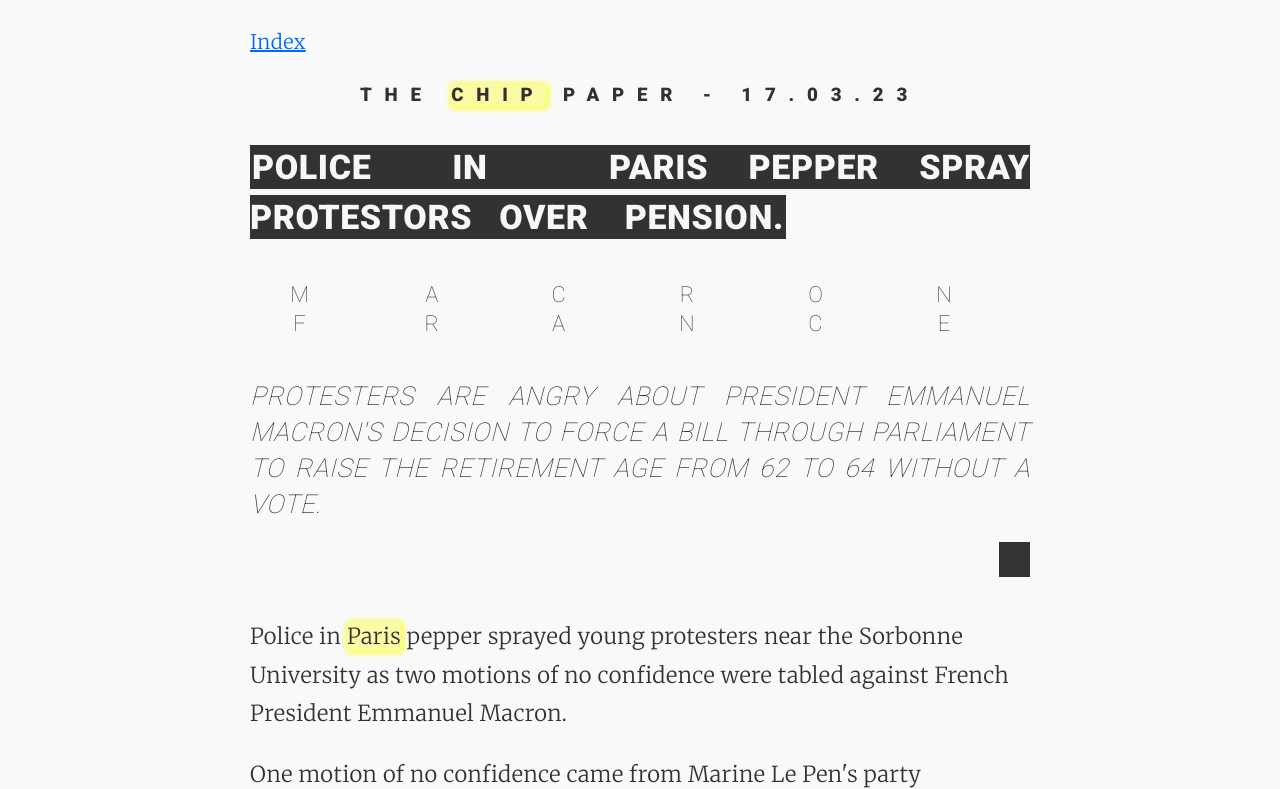
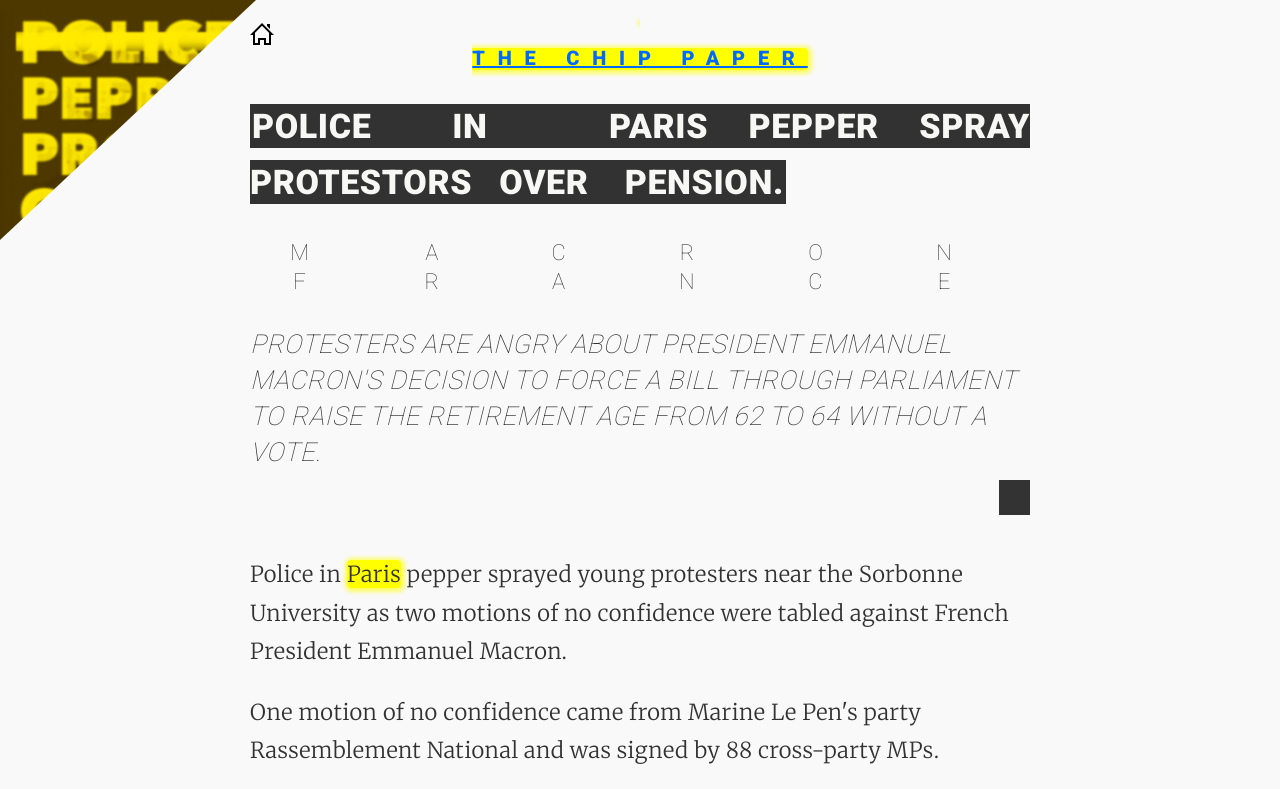
Before and after one commit to pickviewcompare/pickviewcompare.github.io, a website: page a1.html in a window 1280 px wide. Shown: the top 789 px of the page. Drawn offline with Linux system fonts and the light colour scheme.

Commit message:
improve styling

```diff
--- a/a1.html
+++ b/a1.html
@@ -9,10 +9,11 @@
   <link rel='stylesheet' href='style.css'>
 </head>
 <body>
+<div id="flare"></div>
+
+
 <div class="container">
-<p><a href="/">Index</a></p>
-
-<h3>The <em>Chip</em> Paper - 17.03.23</h3>
+<h3><em><a class="home-link" href="/"><img src="home.svg" alt="home icon" />The Chip Paper</a></em></h3>
 
 <h1>
   <span>Police &nbsp;in &nbsp;&nbsp;Paris pepper spray protestors &nbsp;&nbsp;over &nbsp;&nbsp;&nbsp;pension.</span>
--- a/style.css
+++ b/style.css
@@ -11,24 +11,36 @@
       background-color: #f9f9f9;
       color: #323232;
     }
-    .container{
-      max-width: 780px;
-      width: 95%;
-      margin: 0 auto;
+    #flare{
+      position: absolute;
+      top: 0px;
+      left: 0px;
+      right: 0px;
+      width: 100vw;
+      height: 8vh;
+      background: url('oldnewz-kick.gif') repeat 0 0;
     }
     .wrapper{
+      max-width: 1850px;
+      margin: 0 auto;
       display: grid;
       grid-template-columns: repeat(3, 1fr);
       gap: 1rem;
     }
     header{
-      background-color: #FC009E;
-      color: #323232;
+      background-color: #333;
+      color: #fff;
+      /* width: fit-content; */
       text-align: center;
-      padding: 8px;
-      margin-bottom: 10px;
+      padding: 16px;
+      margin: 12px auto 14px;
       font-weight: normal;
       font-size: 20px;
+    }
+    .container{
+      max-width: 780px;
+      width: 95%;
+      margin: 0 auto;
     }
     a{
       color: #0069ff;
@@ -36,6 +48,7 @@
     }
     img{
       max-width: 100%;
+      /* min-width: 500px; */
       height: auto;
       display: block;
     }
@@ -43,6 +56,10 @@
       text-transform: uppercase;
       letter-spacing: 1vw;
       text-align: center;
+      margin: 82px 0px 0px;
+    }
+    a.home-link{
+      width: 100%;
     }
     h1,h2{
       text-transform: uppercase;
@@ -50,14 +67,13 @@
       display: inline;
       padding: 10px 0;
       display: inline-block;
-      margin: 10px 0;
+      margin: 0px 0;
     }
     h1{
       color: #f7f7f5;
       font-size: 34px;
-      line-height: 50px;
+      line-height: 56px;
       font-weight: 900;
-      margin-bottom: 10px;
       padding: 8px 0;
       border-radius: 4px;
       text-align: justify;
@@ -71,7 +87,7 @@
       line-height: 36px;
       font-weight: 100;
       font-style: italic;
-      text-align: justify;
+      text-align: left;
     }
     .block{
       height: 35px;
@@ -88,7 +104,7 @@
       letter-spacing: .4px;
     }
     em{
-      background: #ffff0055;
+      background: #ffff00;
       box-shadow: 1px 1px 4px 3px #ffff0099;
       font-style: normal;
       /* padding: 2px 8px 4px 4px; */
@@ -105,6 +121,7 @@
       margin: 10px 0;
       text-transform: uppercase;
       text-decoration: line-through;
+      text-align: right;
     }
     table{
       width: 100%;
@@ -115,3 +132,17 @@
     td{
        padding: 0 40px 0 0;
     }
+
+    @media (min-width: 1200px){
+      #flare{
+        width: 20vw;
+        height: 30vh;
+        clip-path: polygon(0 0, 100% 0, 0 100%);
+      }
+      h3{
+        text-transform: uppercase;
+        letter-spacing: 1vw;
+        text-align: center;
+        margin: 22px 0px 20px;
+      }
+    }
```
Also changed, not shown: index.html (+15 -3 lines), home.svg (added).
